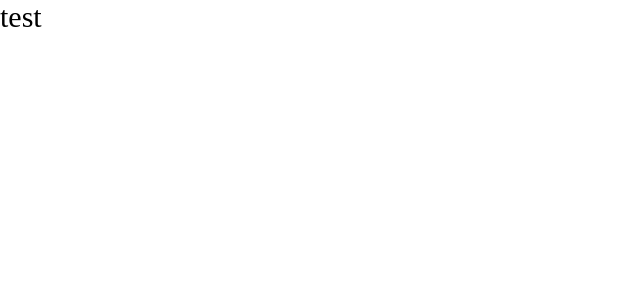
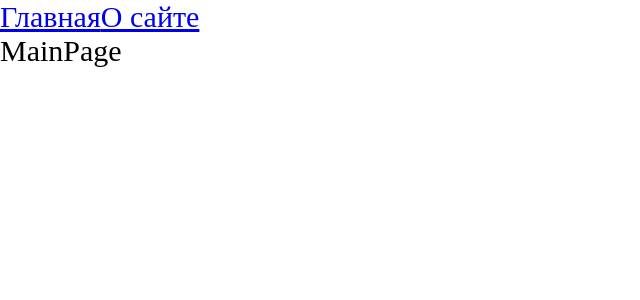
Before and after one commit to RTBGist/SocialNetworkWebpack, a React app: page / in a window 1280 px wide. Shown: the top 300 px of the page, without its empty margins (0-640 px from the left). Built offline with nearby package versions, Linux system fonts and the light colour scheme; the HTML template or start-up script is replaced by a standard one.

Commit message:
add Lazy, split bundle to chunks. Fix dev server (403 error)

```diff
--- a/package.json
+++ b/package.json
@@ -15,6 +15,7 @@
     "@types/node": "^20.12.11",
     "@types/react": "^18.3.2",
     "@types/react-dom": "^18.3.0",
+    "@types/react-router-dom": "^5.3.3",
     "@types/webpack": "^5.28.5",
     "@types/webpack-dev-server": "^4.7.2",
     "css-loader": "^7.1.1",
@@ -32,6 +33,7 @@
   },
   "dependencies": {
     "react": "^18.3.1",
-    "react-dom": "^18.3.1"
+    "react-dom": "^18.3.1",
+    "react-router-dom": "^6.23.1"
   }
 }
--- a/src/App.tsx
+++ b/src/App.tsx
@@ -1,10 +1,21 @@
-import React from 'react';
+import {Suspense} from "react";
 import './index.scss';
+import {Link, Route, Routes} from "react-router-dom";
+import {AboutPageAsync} from "./pages/AboutPage/AboutPage.async";
+import {MainPageAsync} from "./pages/MainPage/MainPage.async";
 
 const App = () => {
 	return (
 			<div className="app">
-				test
+				<Link to={'/'}>Главная</Link>
+				<Link to={'/about'}>О сайте</Link>
+
+				<Suspense fallback={<div>Loading...</div>}>
+					<Routes>
+						<Route path={'/about'} element={<AboutPageAsync />}/>
+						<Route path={'/'} element={<MainPageAsync />}/>
+					</Routes>
+				</Suspense>
 			</div>
 	);
 };
--- a/src/index.tsx
+++ b/src/index.tsx
@@ -1,7 +1,11 @@
 import {createRoot} from "react-dom/client";
 import App from "./App";
+import {BrowserRouter} from "react-router-dom";
 
 const domNode = document.getElementById('root');
 const root = createRoot(domNode)
 
-root.render(<App />)
+root.render(
+		<BrowserRouter>
+	<App />
+</BrowserRouter>)
--- /dev/null
+++ b/src/pages/AboutPage/AboutPage.async.tsx
@@ -0,0 +1,3 @@
+import {lazy} from "react";
+
+export const AboutPageAsync = lazy(() => import('./AboutPage'));
--- /dev/null
+++ b/src/pages/AboutPage/AboutPage.tsx
@@ -0,0 +1,9 @@
+const AboutPage = () => {
+	return (
+			<div>
+				AboutPage
+			</div>
+	);
+};
+
+export default AboutPage;
--- /dev/null
+++ b/src/pages/MainPage/MainPage.async.tsx
@@ -0,0 +1,3 @@
+import {lazy} from "react";
+
+export const MainPageAsync = lazy(() => import('./MainPage'));
--- /dev/null
+++ b/src/pages/MainPage/MainPage.tsx
@@ -0,0 +1,9 @@
+const MainPage = () => {
+	return (
+			<div>
+				MainPage
+			</div>
+	);
+};
+
+export default MainPage;
--- a/tsconfig.json
+++ b/tsconfig.json
@@ -2,7 +2,7 @@
   "compilerOptions": {
     "outDir": "./dist/",
     "noImplicitAny": true,
-    "module": "es6",
+    "module": "esnext",
     "target": "es5",
     "jsx": "react-jsx",
     "allowJs": true,
```
Also changed, not shown: 3 other files (tests, documents, lock files or other folders).
